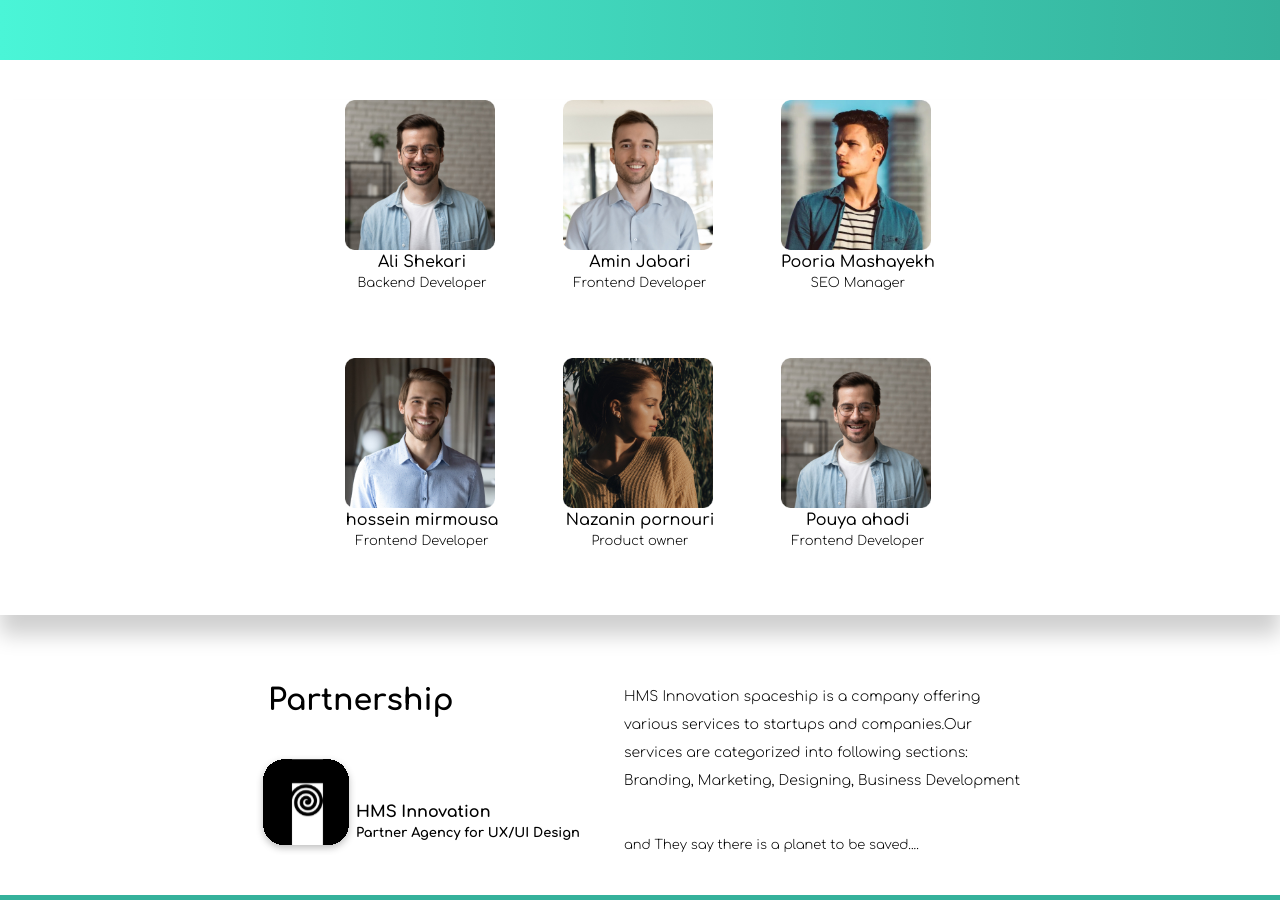
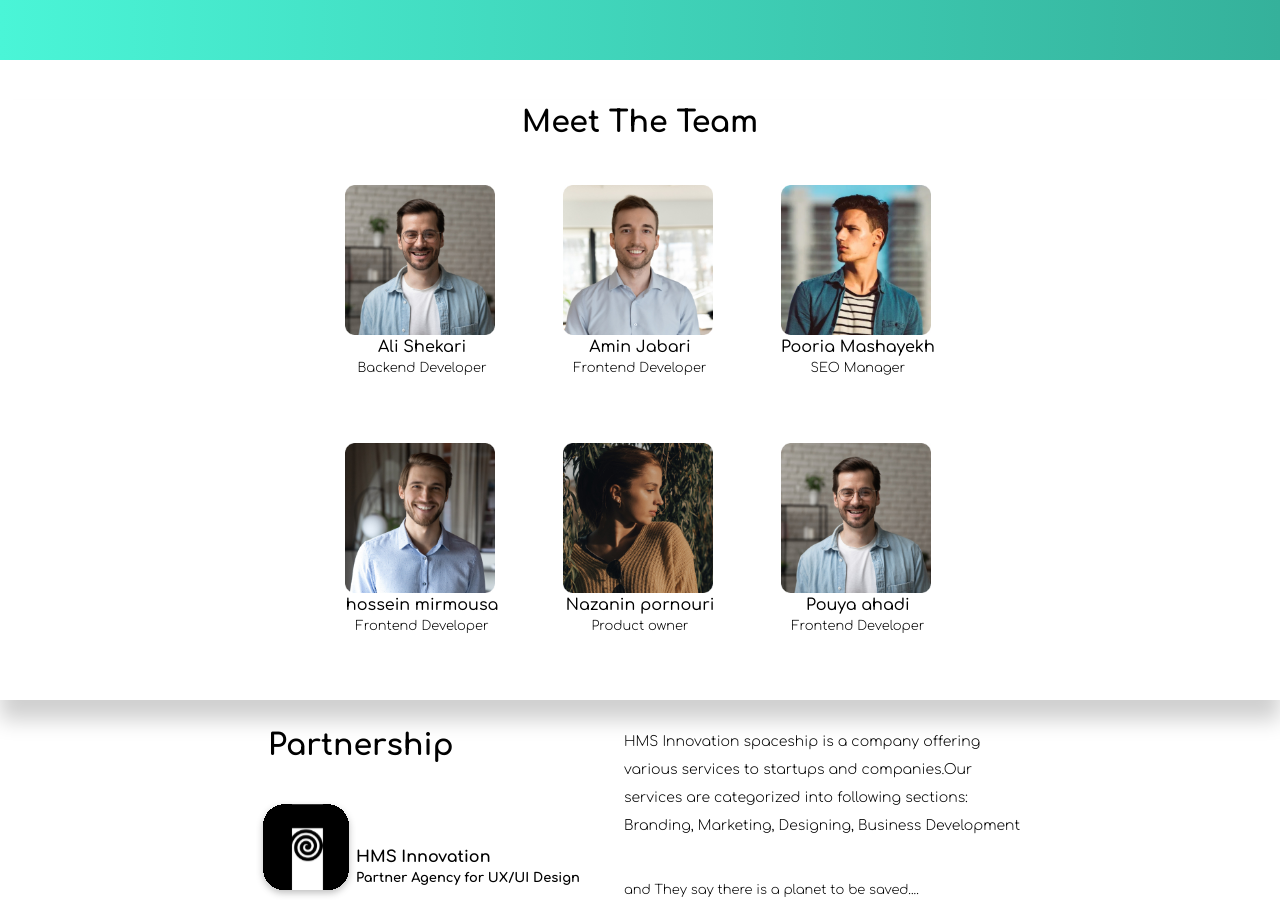
Before and after one commit to PouyaAhd/Roshak, a Next.js app: page / in a window 1280 px wide. Shown: the part 1376-2276 px from the top of the page. Built offline with nearby package versions, Linux system fonts and the light colour scheme.

Commit message:
added h2 in meet the team

```diff
--- a/src/components/ui/team/index.jsx
+++ b/src/components/ui/team/index.jsx
@@ -84,7 +84,8 @@ function Index() {
   };
   return (
     <div className="shadow-shadowSite">
-      <div className=" grid-cols-3 w-max m-auto gap-16 text-center my-10 pb-16 hidden md:grid  ">
+      <h2 className="my-10 text-center font-bold text-[30px]">Meet The Team</h2>
+      <div className=" grid-cols-3 w-max m-auto gap-16 text-center  pb-16 hidden md:grid  ">
         {data.map((e) => {
           return (
             <div key={e.id}>
```
